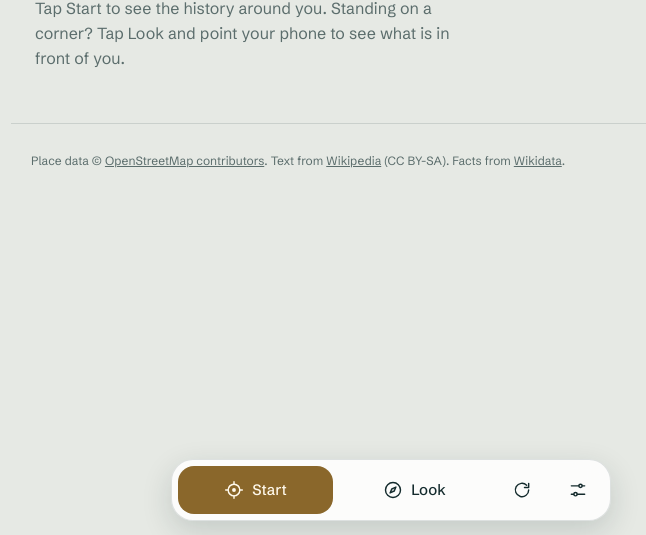
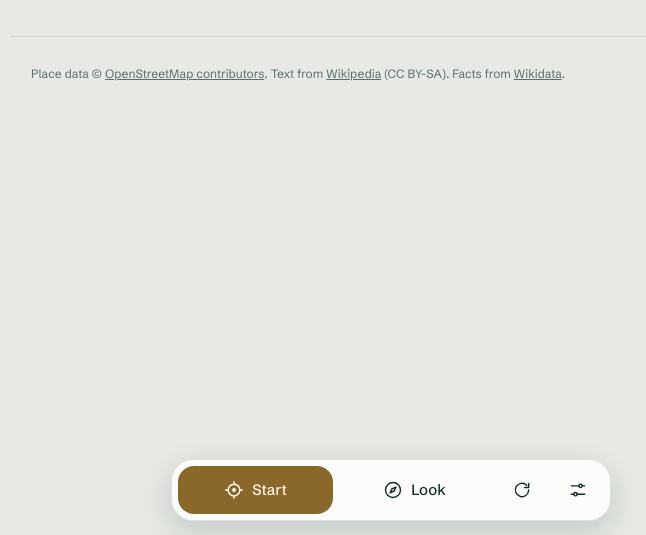
Before and after one commit to okitasan-dev/Wander, a plain HTML site: page index.html in a window 1280 px wide. Shown: the part 265-800 px from the top of the page, without its empty margins (249-895 px from the left). Drawn offline with nearby package versions, Linux system fonts and the light colour scheme.

Commit message:
Remove the how-to line from the main page intro
Co-Authored-By: Claude Opus 5.5 <noreply@anthropic.com>
Claude-Session: https://claude.ai/code/session_01PZkp9KTBh743ddTpiWhRzR

```diff
--- a/index.html
+++ b/index.html
@@ -226,7 +226,6 @@ footer a{color:var(--muted)}
     <div class="hero">
       <div class="mark" aria-hidden="true"><svg width="44" height="44" viewBox="0 0 32 32" fill="none" stroke="currentColor" stroke-width="1.3"><circle cx="16" cy="16" r="14.5"/><circle cx="16" cy="16" r="11" stroke-width=".7"/><path d="M16 5.5 19 16 16 26.5 13 16Z" fill="currentColor" fill-opacity=".9" stroke="none"/><path d="M16 16 13 16 16 26.5Z" fill="var(--ground)" fill-opacity=".55" stroke="none"/></svg></div>
       <h1>Explore the history around you.</h1>
-      <p>Tap Start to see the history around you. Standing on a corner? Tap Look and point your phone to see what is in front of you.</p>
     </div>
   </section>
 </main>
```
